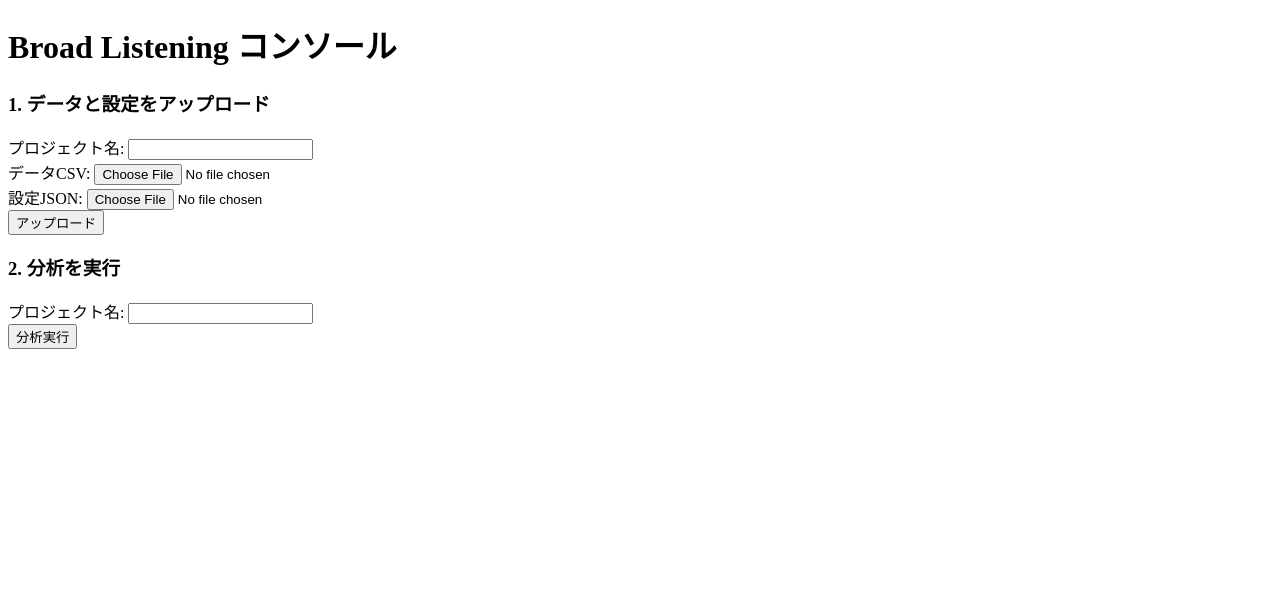
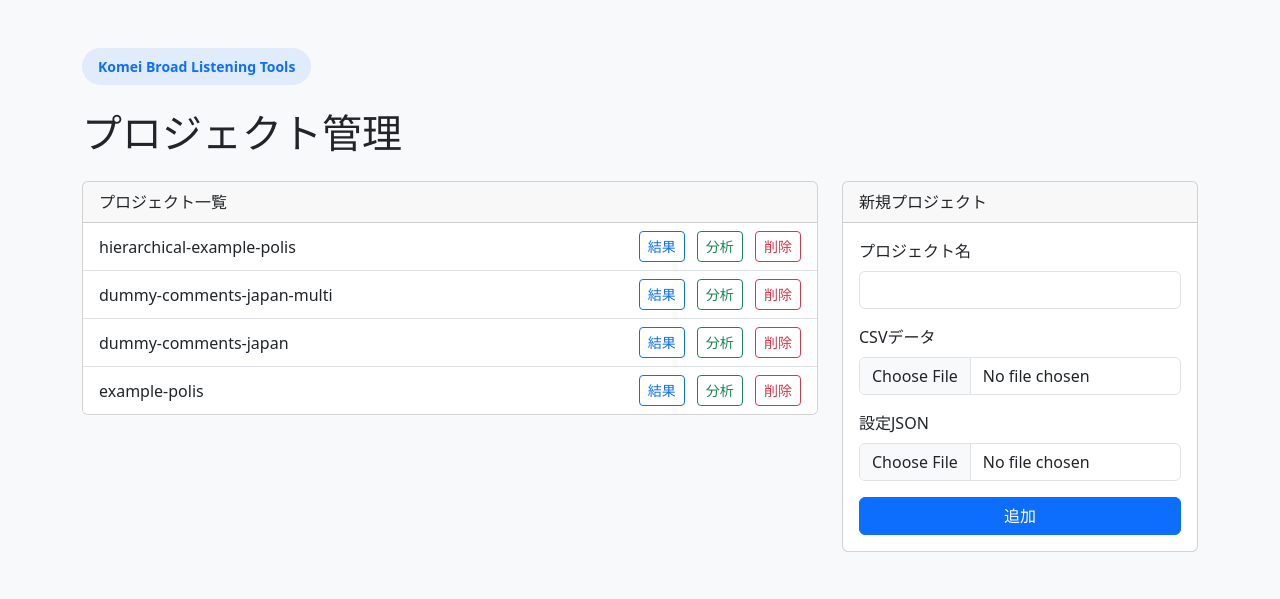
Before and after one commit to KomeiShimbunDigital/komei-broad-listening, a Flask app: page / in a window 1280 px wide. Shown: the top 599 px of the page. Run offline with Flask 3, Linux system fonts and the light colour scheme.

Commit message:
🔨 UI画面を整理

```diff
--- a/web/app.py
+++ b/web/app.py
@@ -17,8 +17,32 @@ MAIN_SCRIPT = os.path.join(BASE_DIR, 'scatter/pipeline/main.py')
 
 @app.route('/')
 def index():
-    return render_template('index.html')
+    projects = []
+    for file in os.listdir(CONFIG_DIR):
+        if file.endswith('.json'):
+            name = file[:-5]
+            output_path = os.path.join(OUTPUT_DIR, name, 'report', 'index.html')
+            has_output = os.path.exists(output_path)
+            projects.append({'name': name, 'has_output': has_output})
+    return render_template('index.html', projects=projects)
 
+@app.route('/delete', methods=['POST'])
+def delete_project():
+    project = request.form['project']
+    csv_path = os.path.join(INPUT_DIR, f"{project}.csv")
+    config_path = os.path.join(CONFIG_DIR, f"{project}.json")
+    output_path = os.path.join(OUTPUT_DIR, project)
+
+    for path in [csv_path, config_path, output_path]:
+        if os.path.exists(path):
+            if os.path.isdir(path):
+                import shutil
+                shutil.rmtree(path)
+            else:
+                os.remove(path)
+
+    flash(f"'{project}' を削除しました。")
+    return redirect(url_for('index'))
 
 @app.route('/upload', methods=['POST'])
 def upload():
@@ -57,11 +81,10 @@ def run_analysis():
                        cwd=os.path.join(BASE_DIR, 'scatter/pipeline'),
                        check=True)
         flash(f"'{project}' の分析を実行しました。")
-        return redirect(url_for('results', project=project))
+        return redirect(url_for('serve_report', project=project))  # ← 修正！
     except subprocess.CalledProcessError as e:
         flash(f"分析中にエラーが発生しました: {e}")
         return redirect(url_for('index'))
-
 
 @app.route('/results/<project>/_next/<path:filename>')
 def next_static_scoped(project, filename):
--- a/web/templates/index.html
+++ b/web/templates/index.html
@@ -2,32 +2,91 @@
 <html lang="ja">
     <head>
         <meta charset="UTF-8">
-    <title>Broad Listening コンソール</title>
+        <title>Komei Broad Listening Tools</title>
+        <link href="https://cdn.jsdelivr.net/npm/bootstrap@5.3.3/dist/css/bootstrap.min.css" rel="stylesheet">
+        <style>
+        .dot {
+            height: 10px;
+            width: 10px;
+            background-color: #28a745;
+            border-radius: 50%;
+            display: inline-block;
+            margin-left: 5px;
+        }
+        </style>
     </head>
-<body>
-    <h1>Broad Listening コンソール</h1>
+<body class="bg-light">
+    <div class="container py-5">
+        <div class="mb-4">
+            <span class="d-inline-block rounded-pill bg-primary bg-opacity-10 text-primary small fw-semibold px-3 py-2">
+                Komei Broad Listening Tools
+            </span>
+        </div>
+        <h1 class="mb-4">プロジェクト管理</h1>
+        <div class="row">
+            <!-- プロジェクト一覧 -->
+            <div class="col-md-8">
+                <div class="card mb-4">
+                    <div class="card-header">プロジェクト一覧</div>
+                    <ul class="list-group list-group-flush">
+                        {% for project in projects %}
+                        <li class="list-group-item d-flex justify-content-between align-items-center">
+                            <div>
+                                {{ project.name }}
+                                {% if project.has_output %}
+                                <span class="dot" title="出力あり"></span>
+                                {% endif %}
+                            </div>
+                            <div>
+                                <a href="{{ url_for('serve_report', project=project.name) }}" class="btn btn-sm btn-outline-primary me-2">結果</a>
+                                <form method="POST" action="{{ url_for('run_analysis') }}" style="display: inline;">
+                                    <input type="hidden" name="project" value="{{ project.name }}">
+                                    <button type="submit" class="btn btn-sm btn-outline-success me-2">分析</button>
+                                </form>
+                                <form method="POST" action="{{ url_for('delete_project') }}" style="display: inline;">
+                                    <input type="hidden" name="project" value="{{ project.name }}">
+                                    <button type="submit" class="btn btn-sm btn-outline-danger">削除</button>
+                                </form>
+                            </div>
+                        </li>
+                        {% endfor %}
+                    </ul>
+                </div>
+            </div>
+
+            <!-- 新規追加 -->
+            <div class="col-md-4">
+                <div class="card">
+                    <div class="card-header">新規プロジェクト</div>
+                    <div class="card-body">
+                        <form method="POST" action="{{ url_for('upload') }}" enctype="multipart/form-data">
+                            <div class="mb-3">
+                                <label class="form-label">プロジェクト名</label>
+                                <input type="text" class="form-control" name="project" required>
+                            </div>
+                            <div class="mb-3">
+                                <label class="form-label">CSVデータ</label>
+                                <input type="file" class="form-control" name="csv" required>
+                            </div>
+                            <div class="mb-3">
+                                <label class="form-label">設定JSON</label>
+                                <input type="file" class="form-control" name="config" required>
+                            </div>
+                            <button type="submit" class="btn btn-primary w-100">追加</button>
+                        </form>
+                    </div>
+                </div>
+            </div>
+        </div>
         {% with messages = get_flashed_messages() %}
         {% if messages %}
-    <ul style="color: red;">
+        <div class="alert alert-info mt-4">
             {% for msg in messages %}
-        <li>{{ msg }}</li>
+            <p class="mb-0">{{ msg }}</p>
             {% endfor %}
-    </ul>
+        </div>
         {% endif %}
         {% endwith %}
-
-    <form action="/upload" method="post" enctype="multipart/form-data">
-        <h3>1. データと設定をアップロード</h3>
-        プロジェクト名: <input type="text" name="project"><br>
-        データCSV: <input type="file" name="csv"><br>
-        設定JSON: <input type="file" name="config"><br>
-        <input type="submit" value="アップロード">
-    </form>
-
-    <form action="/run" method="post">
-        <h3>2. 分析を実行</h3>
-        プロジェクト名: <input type="text" name="project"><br>
-        <input type="submit" value="分析実行">
-    </form>
+    </div>
 </body>
 </html>
```
Lines whose indentation alone changed are shown as unchanged.
